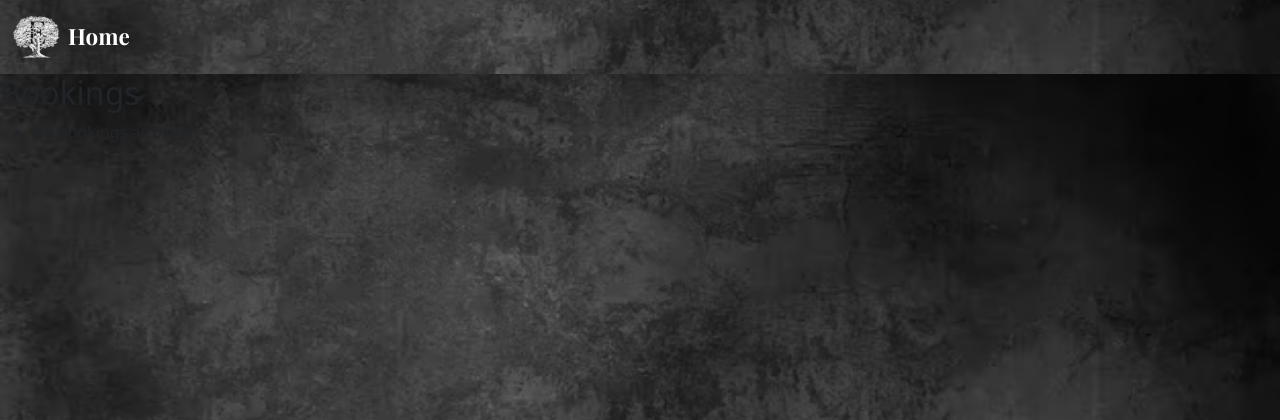
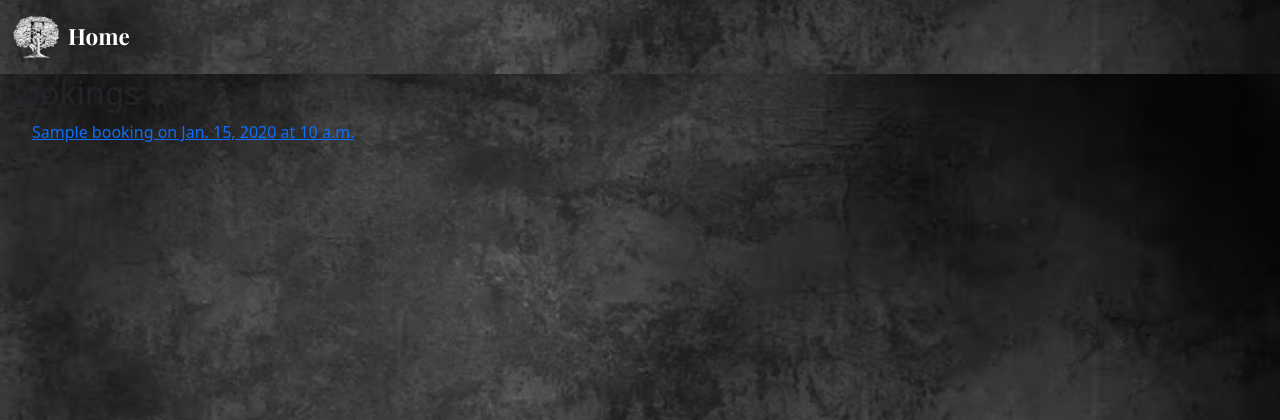
Before and after one commit to Code-Institute-Submissions/booking-system-ekstedt, a Django app: page / in a window 1280 px wide. Shown: the top 420 px of the page. Run offline with Django 4.2, Linux system fonts and the light colour scheme; tables that the repository leaves empty hold one stand-in row (values such as "Sample post"); some web fonts are replaced.

Commit message:
Create views for booking list

```diff
--- a/booking/models.py
+++ b/booking/models.py
@@ -5,7 +5,6 @@ from cloudinary.models import CloudinaryField
 # Create your models here.
 
 class Table(models.Model):
-    id = models.IntegerField(unique=True, primary_key=True)
     table_number = models.IntegerField(unique=True)
     party_size = models.IntegerField()
 
@@ -13,7 +12,6 @@ class Table(models.Model):
         return f"Table {self.table_number}"
 
 class Booking(models.Model):
-    id = models.IntegerField(unique=True, primary_key=True)
     username = models.ForeignKey(User, on_delete=models.CASCADE)
     customer_name = models.CharField(max_length = 255)
     date = models.DateField()
--- /dev/null
+++ b/booking/templates/booking/details.html
@@ -0,0 +1,6 @@
+{% extends "base.html" %}
+{% block content %}
+<h2>Booking details</h2>
+<p>details....</p>
+
+{% endblock %}
--- a/booking/templates/booking/index.html
+++ b/booking/templates/booking/index.html
@@ -3,10 +3,10 @@
 {% block content %}
 <h2>Bookings</h2>
 <ul>
-    {% for booking in latest_booking_list %}
+    {% for booking in index %}
     <li>
-        <a href="{% url 'booking:detail' booking.id %}">
-            {{ booking.name }} on {{ booking.date }}
+        <a href="{% url 'booking:details' booking.id %}">
+            {{ booking.customer_name }} on {{ booking.date }} at {{ booking.start_time }}
         </a>
     </li>
     {% empty %}
--- a/booking/views.py
+++ b/booking/views.py
@@ -11,26 +11,26 @@ class BookingList(generic.ListView):
     context_object_name= "index"
 
     def get_queryset(self):
-        return Booking.objects.filter(date__lte=timezone.now()).order_by('-date')
+        return Booking.objects.all().order_by('-date')
 
 class BookingDetail(generic.DetailView):
     model = Booking
-    template_name = "details.html"
+    template_name = "booking/details.html"
 
 class CreateBooking(generic.edit.CreateView):
     model = Booking
     fields = ['id', 'username', 'customer_name', 'date', 'start_time', 'end_time', 'party_size', 'table', 'notes', 'created_at']
-    template_name = "create.html"
+    template_name = "booking/create.html"
 
 class UpdateBooking(generic.edit.UpdateView):
     model = Booking
     fields = ['id', 'username', 'customer_name', 'date', 'start_time', 'end_time', 'party_size', 'table', 'notes', 'created_at']
-    template_name = "update.html"
+    template_name = "booking/update.html"
 
 class DeleteBooking(generic.edit.DeleteView):
     model = Booking
     success_url = reverse_lazy('reservation:index')
-    template_name = "delete.html"
+    template_name = "booking/delete.html"
 
 #class HomePage(generic.TemplateView):
     #template_name="booking/index.html"
--- a/booking_system_ekstedt/urls.py
+++ b/booking_system_ekstedt/urls.py
@@ -20,4 +20,5 @@ from django.urls import path, include
 urlpatterns = [
     path('admin/', admin.site.urls),
     path('', include("booking.urls"), name='home'),
+    path('details/', include("booking.urls"), name='details'),
 ]
```
Also changed, not shown: booking/migrations/0002_alter_booking_id_alter_table_id.py (added).
